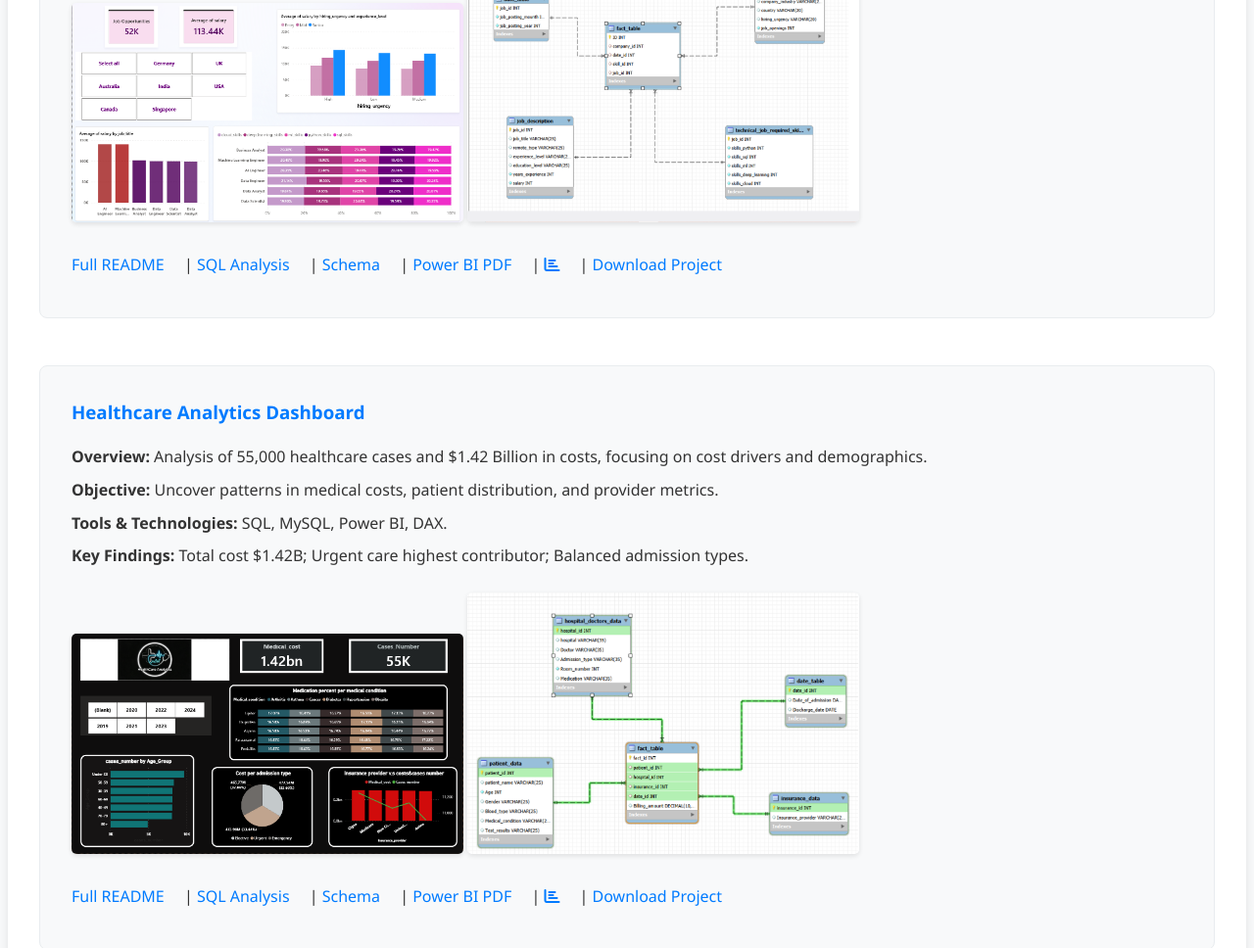
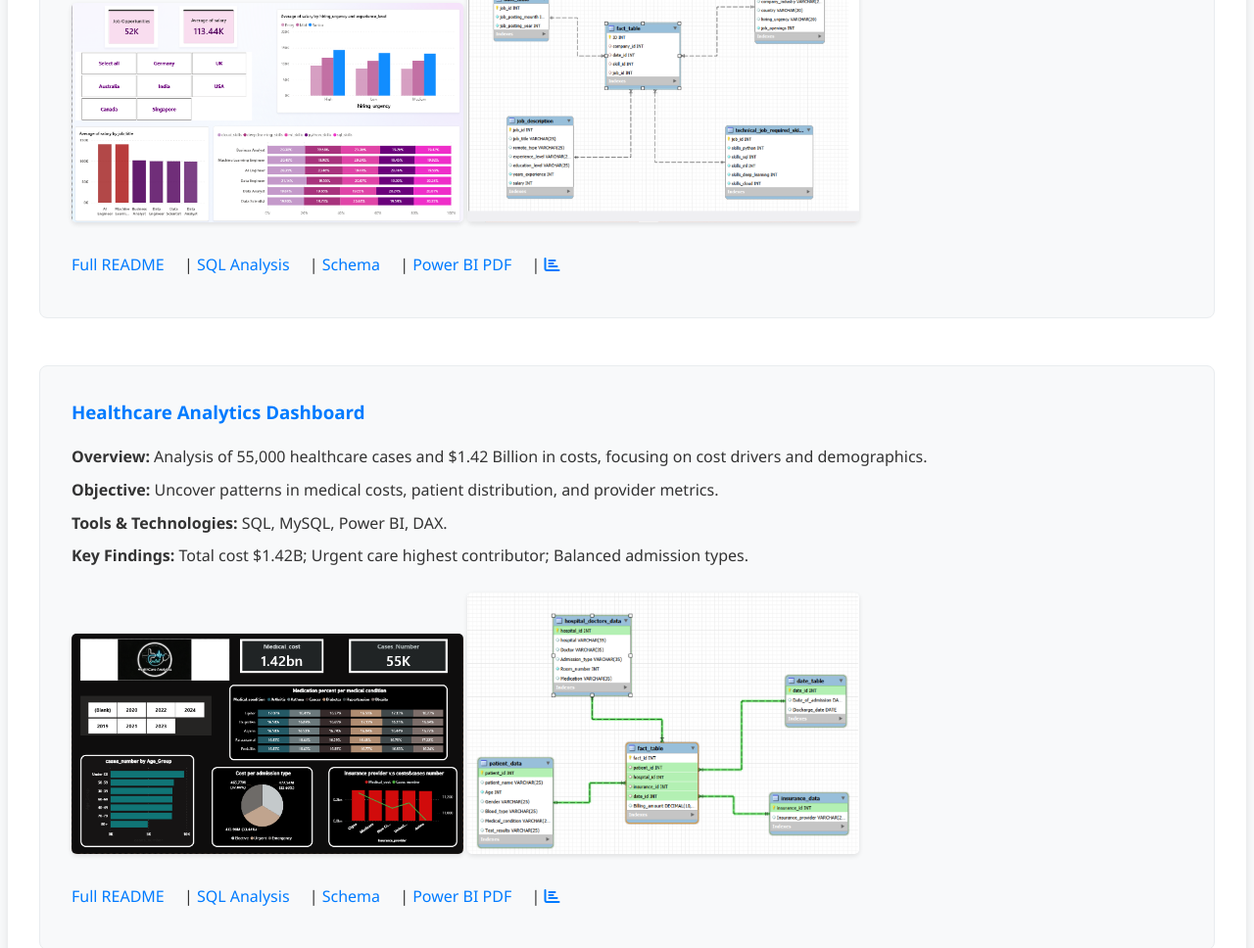
Before and after one commit to hossam-hassan-da/hossam-hassan-da, a plain HTML site: page index.html in a window 1280 px wide. Shown: the part 986-1954 px from the top of the page at 98% size. Drawn offline with Linux system fonts and the light colour scheme.

Commit message:
Remove Download Project links from portfolio

```diff
--- a/index.html
+++ b/index.html
@@ -32,7 +32,7 @@
             <p><strong>Key Findings:</strong> Average salary $113.44K; Top skills: Cloud Platforms, Deep Learning, Python, SQL.</p>
             <img src="AI-Job-Market-Project/Images/dashboard_jobs_view.png?v=2" alt="AI Job Market Dashboard" width="400">
             <img src="AI-Job-Market-Project/Images/star_schema_diagram.png" alt="Star Schema" width="400">
-            <p><a href="AI-Job-Market-Project/README.md.txt">Full README</a> | <a href="AI-Job-Market-Project/sql/analysis.sql">SQL Analysis</a> | <a href="AI-Job-Market-Project/sql/schema.sql">Schema</a> | <a href="AI-Job-Market-Project/PowerBI/AI_Job_Market_Dashboard.pdf">Power BI PDF</a> | <a href="https://raw.githubusercontent.com/hossam-hassan-da/hossam-hassan-da/main/AI-Job-Market-Project/PowerBI/AI_Job_Market_Dashboard.pbix" download title="Download Power BI File"><i class="fas fa-chart-bar"></i></a> | <a href="AI-Job-Market-Project.zip" download>Download Project</a></p>
+            <p><a href="AI-Job-Market-Project/README.md.txt">Full README</a> | <a href="AI-Job-Market-Project/sql/analysis.sql">SQL Analysis</a> | <a href="AI-Job-Market-Project/sql/schema.sql">Schema</a> | <a href="AI-Job-Market-Project/PowerBI/AI_Job_Market_Dashboard.pdf">Power BI PDF</a> | <a href="https://raw.githubusercontent.com/hossam-hassan-da/hossam-hassan-da/main/AI-Job-Market-Project/PowerBI/AI_Job_Market_Dashboard.pbix" download title="Download Power BI File"><i class="fas fa-chart-bar"></i></a></p>
         </div>
         <div class="project">
             <h3>Healthcare Analytics Dashboard</h3>
@@ -42,7 +42,7 @@
             <p><strong>Key Findings:</strong> Total cost $1.42B; Urgent care highest contributor; Balanced admission types.</p>
             <img src="Healthcare-Analytics-Project/Images/healthcare_dashboard.png" alt="Healthcare Dashboard" width="400">
             <img src="Healthcare-Analytics-Project/Images/healthcare_schema.png" alt="Schema" width="400">
-            <p><a href="Healthcare-Analytics-Project/README.md.txt">Full README</a> | <a href="Healthcare-Analytics-Project/SQL/analysis.sql">SQL Analysis</a> | <a href="Healthcare-Analytics-Project/SQL/schema.sql">Schema</a> | <a href="Healthcare-Analytics-Project/PowerBI/Healthcare_dashboard.pdf">Power BI PDF</a> | <a href="https://raw.githubusercontent.com/hossam-hassan-da/hossam-hassan-da/main/Healthcare-Analytics-Project/PowerBI/Healthcare_dashboard.pbix" download title="Download Power BI File"><i class="fas fa-chart-bar"></i></a> | <a href="Healthcare-Analytics-Project.zip" download>Download Project</a></p>
+            <p><a href="Healthcare-Analytics-Project/README.md.txt">Full README</a> | <a href="Healthcare-Analytics-Project/SQL/analysis.sql">SQL Analysis</a> | <a href="Healthcare-Analytics-Project/SQL/schema.sql">Schema</a> | <a href="Healthcare-Analytics-Project/PowerBI/Healthcare_dashboard.pdf">Power BI PDF</a> | <a href="https://raw.githubusercontent.com/hossam-hassan-da/hossam-hassan-da/main/Healthcare-Analytics-Project/PowerBI/Healthcare_dashboard.pbix" download title="Download Power BI File"><i class="fas fa-chart-bar"></i></a></p>
         </div>
         <div class="project">
             <h3>Retail Sales Dashboard</h3>
@@ -52,7 +52,7 @@
             <p><strong>Key Findings:</strong> Total sales $456K; Clothing leads; Age 40-49 highest volume.</p>
             <img src="Retail-Sales-Project/Images/retail_dashboard.png" alt="Retail Dashboard" width="400">
             <img src="Retail-Sales-Project/Images/retail_star_schema.png" alt="Schema" width="400">
-            <p><a href="Retail-Sales-Project/README.md">Full README</a> | <a href="Retail-Sales-Project/SQL/analysis.sql">SQL Analysis</a> | <a href="Retail-Sales-Project/SQL/schema.sql">Schema</a> | <a href="Retail-Sales-Project/PowerBI/retail_dashboard.pdf">Power BI PDF</a> | <a href="https://raw.githubusercontent.com/hossam-hassan-da/hossam-hassan-da/main/Retail-Sales-Project/PowerBI/retail_dashboard.pbix" download title="Download Power BI File"><i class="fas fa-chart-bar"></i></a> | <a href="Retail-Sales-Project.zip" download>Download Project</a></p>
+            <p><a href="Retail-Sales-Project/README.md">Full README</a> | <a href="Retail-Sales-Project/SQL/analysis.sql">SQL Analysis</a> | <a href="Retail-Sales-Project/SQL/schema.sql">Schema</a> | <a href="Retail-Sales-Project/PowerBI/retail_dashboard.pdf">Power BI PDF</a> | <a href="https://raw.githubusercontent.com/hossam-hassan-da/hossam-hassan-da/main/Retail-Sales-Project/PowerBI/retail_dashboard.pbix" download title="Download Power BI File"><i class="fas fa-chart-bar"></i></a></p>
         </div>
     </section>
     <footer>
```
